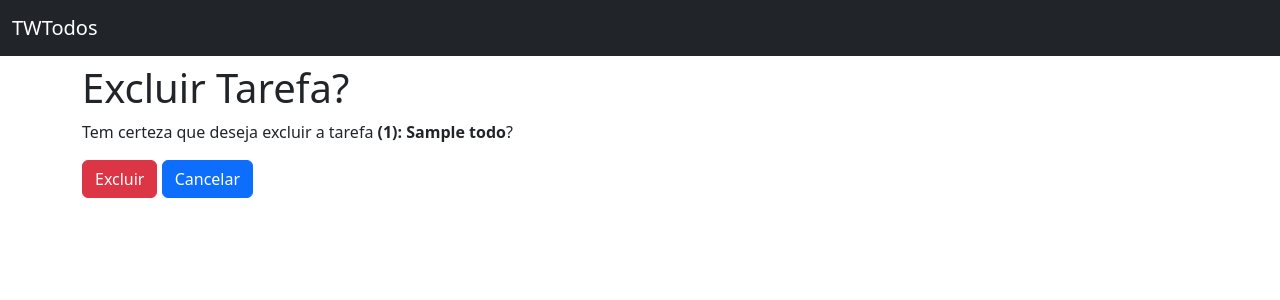
After one commit to EduardoGCT/TwTodos, a Django app: page /delete/1 in a window 1280 px wide. The commit adds this page. Shown: the top 300 px of the page. Run offline with Django 5.2, Linux system fonts and the light colour scheme; tables that the repository leaves empty hold one stand-in row (values such as "Sample post").

Commit message:
Criado a função de excluir a tarefa.

```diff
--- a/setup/urls.py
+++ b/setup/urls.py
@@ -1,11 +1,12 @@
 from django.contrib import admin
 from django.urls import path
 
-from todos.views import TodoListView, TodoCreateView, TodoUpdateView
+from todos.views import TodoListView, TodoCreateView, TodoUpdateView, TodoDeleteView
 
 urlpatterns = [
     path('admin/', admin.site.urls),
     path("", TodoListView.as_view(), name="todo_list"),
     path("create", TodoCreateView.as_view(), name="todo_create"),
     path("update/<int:pk>", TodoUpdateView.as_view(), name="todo_update"),
+    path("delete/<int:pk>", TodoDeleteView.as_view(), name="todo_delete"),
 ]
--- /dev/null
+++ b/todos/templates/todos/todo_confirm_delete.html
@@ -0,0 +1,18 @@
+{% extends "base.html" %}
+
+{% block page_title %}
+    Excluir Tarefa
+{% endblock page_title %}
+
+{% block content %}
+    <h1>Excluir Tarefa?</h1>
+
+    <p>Tem certeza que deseja excluir a tarefa <strong>({{ todo.pk }}): {{ todo.title }}</strong>?</p>
+
+    <form method="POST">
+        {% csrf_token %}
+
+        <button type="submit" class="btn btn-danger">Excluir</button>
+        <a href="{% url "todo_list" %}" class="btn btn-primary">Cancelar</a>
+    </form>
+{% endblock content %}
--- a/todos/templates/todos/todo_list.html
+++ b/todos/templates/todos/todo_list.html
@@ -30,7 +30,7 @@
                         <td>
                             <a href="#" class="btn btn-primary btn-sm">Concluir</a>
                             <a href="{% url 'todo_update' pk=todo.pk %}" class="btn btn-secondary btn-sm">Editar</a>
-                            <a href="#" class="btn btn-danger btn-sm">Excluir</a>
+                            <a href="{% url "todo_delete" pk=todo.pk %}" class="btn btn-danger btn-sm">Excluir</a>
                         </td>
                     </tr>
                 {% endfor %}
--- a/todos/views.py
+++ b/todos/views.py
@@ -1,4 +1,4 @@
-from django.views.generic import ListView, CreateView, UpdateView
+from django.views.generic import ListView, CreateView, UpdateView, DeleteView
 from django.urls import reverse_lazy
 from .models import Todo
 
@@ -14,3 +14,7 @@ class TodoUpdateView(UpdateView):
     model = Todo
     fields = ["title", "deadline"]
     success_url = reverse_lazy("todo_list")
+
+class TodoDeleteView(DeleteView):
+    model = Todo
+    success_url = reverse_lazy("todo_list")
```
